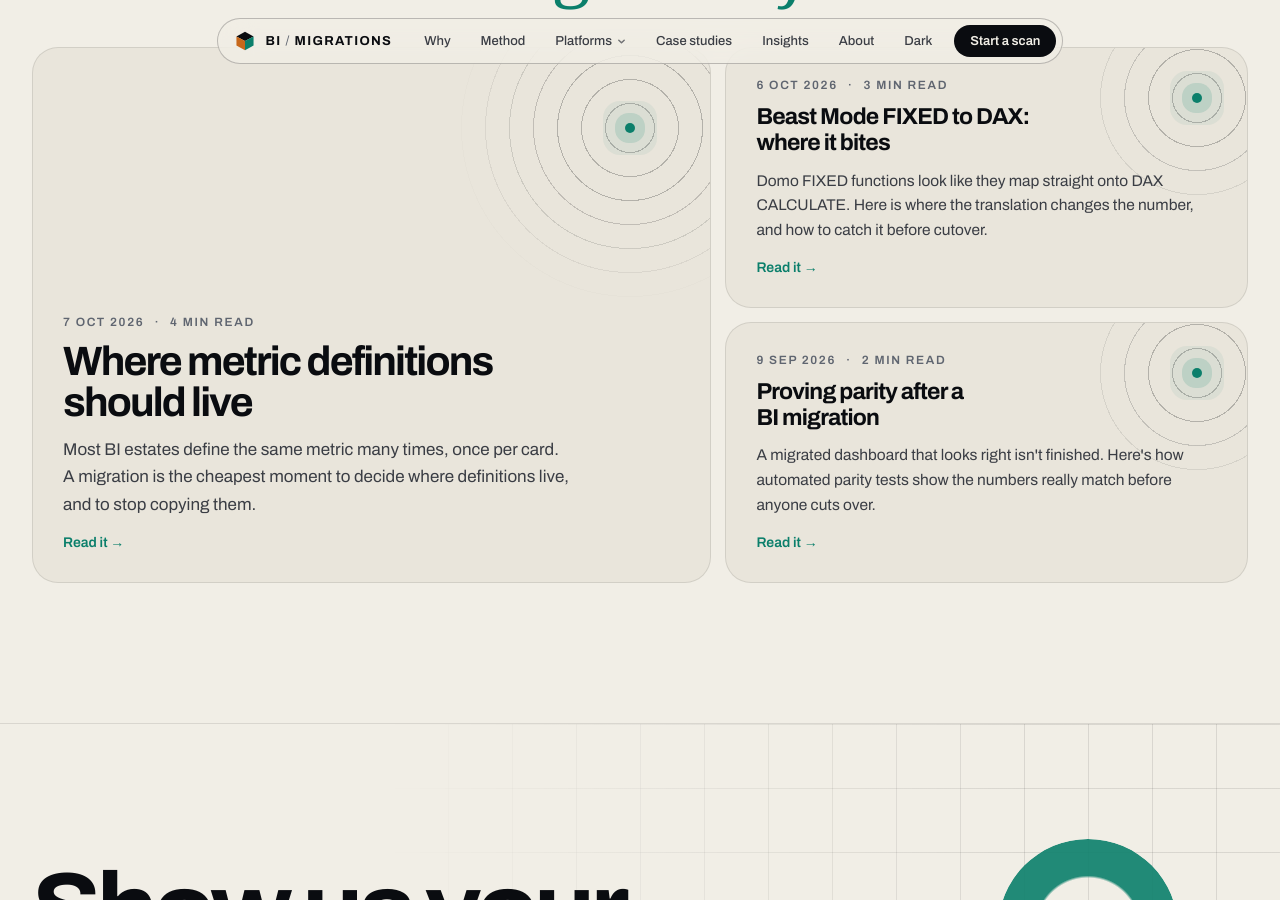
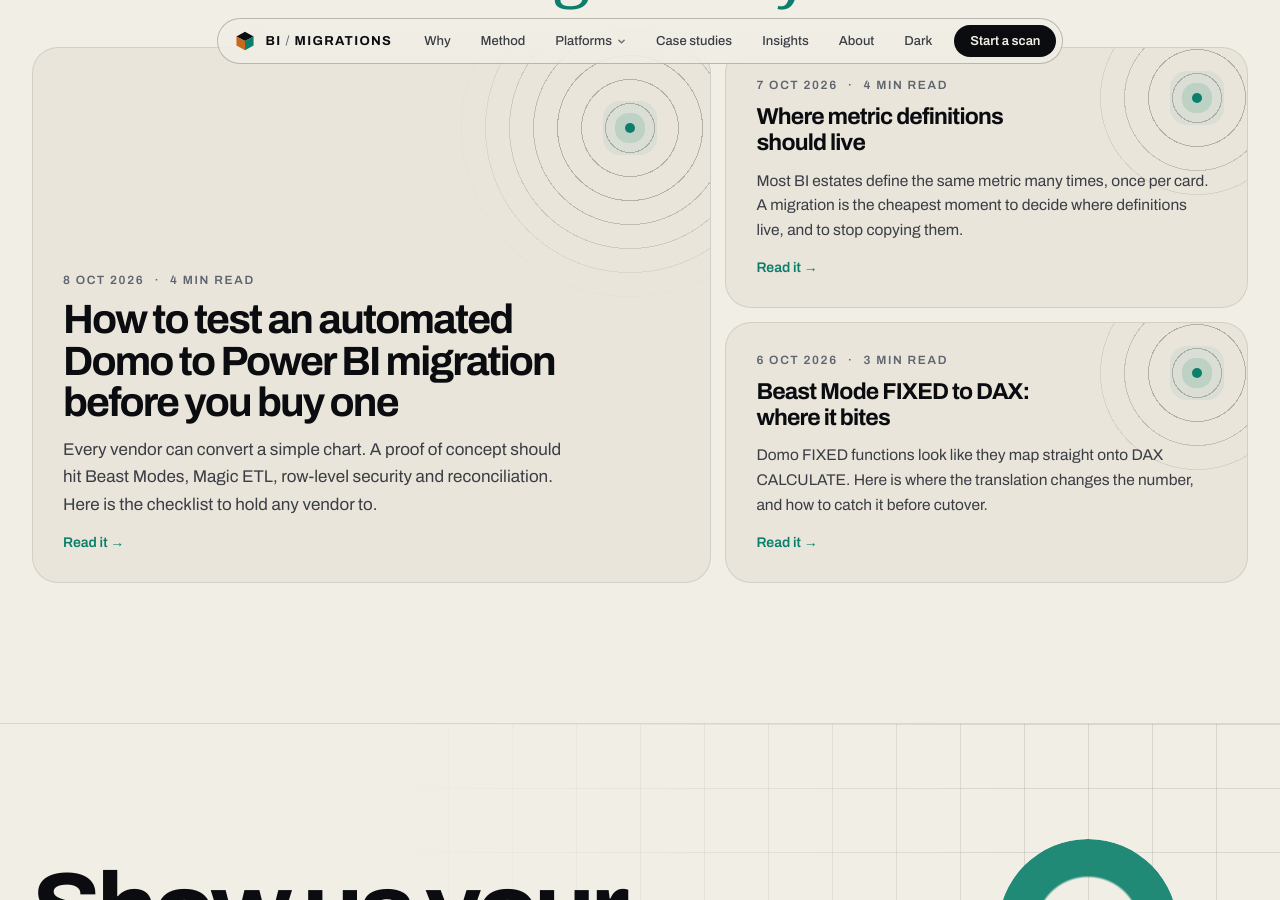
Before and after one commit to BIMigrations/www, a Jekyll site: the page built from index.html, in a window 1280 px wide and 900 px high, scrolled down 6188 px. Built offline with Jekyll 4.4.1, drawn with Linux system fonts in a browser that asks for light colours; some web fonts are replaced; part of the change alters nothing that is shown.

Commit message:
Publish: how to test an automated Domo to Power BI migration; link from Domo page and parity post
Co-Authored-By: Claude Sonnet 5.5 <noreply@anthropic.com>

```diff
--- a/_posts/2026-09-09-proving-parity.md
+++ b/_posts/2026-09-09-proving-parity.md
@@ -38,4 +38,4 @@ Parity isn't only about values. For each security role, check that a user in tha
 
 Parity reports work best as the basis for business sign-off. Instead of "does this look right to you?", owners are asked to approve a report showing every metric that was tested, at which slices, and with what result. That's a much easier conversation, and a much more defensible one.
 
-Parity testing is built into every [full migration](/services/full-migration/). Read more about [risk and governance](/risk-governance/).
+Parity testing is built into every [full migration](/services/full-migration/). Read more about [risk and governance](/risk-governance/). If you are comparing vendors, [here is a checklist for testing a Domo migration](/insights/test-an-automated-domo-migration/) before you commit.
--- /dev/null
+++ b/_posts/2026-10-08-test-an-automated-domo-migration.md
@@ -0,0 +1,37 @@
+---
+title: "How to test an automated Domo to Power BI migration before you buy one"
+heading: "Test the migration on your <em>hardest</em> dashboards."
+description: "Every vendor can convert a simple chart. A proof of concept should hit Beast Modes, Magic ETL, row-level security and reconciliation. Here is the checklist to hold any vendor to."
+author: amy-loomis
+image: /assets/img/og/test-an-automated-domo-migration.png
+---
+
+"Automated" is the most overloaded word in BI migration. To one vendor it means a script that exports Domo card definitions. To another it means a tool that reads the whole estate and writes a native Power BI model. Both will say it in a sales call, and both will convert a bar chart perfectly.
+
+So don't test the bar chart. Here is how I'd run a proof of concept, whoever you are buying from, including us.
+
+## Pick the dashboards that scare you
+
+Choose five to ten. Include a card built on a Magic ETL flow with several joins, a handful of Beast Modes that you suspect are subtly different from each other, one page with row-level restrictions, and one dataset with a scheduled refresh that people complain about when it is late. A vendor who wants to pick the sample for you is telling you something.
+
+## Ask for these seven things
+
+1. **An inventory.** Before anything converts, you should get a list of what exists: DataSets, DataFlows, Beast Modes, cards, pages, permission policies, and who uses them. If the inventory arrives after the conversion, nobody decided what was worth converting.
+2. **Beast Modes as measures, with the reasoning shown.** A Beast Mode is calculated inside one card. A DAX measure is calculated in the filter context of the model. The same formula can return a different number. Ask to see a nested or FIXED-style calculation converted and then explained, not just converted. ([We've written about where this bites.](/insights/beast-mode-fixed-to-dax/))
+3. **What happens to Magic ETL.** It can become Power Query, a dataflow, or SQL upstream in the warehouse. Any of those can be right. Ask which one the tool chose for your flow, and why.
+4. **Security tested as people, not as syntax.** In Power BI, row-level security is a set of roles whose DAX filters decide which rows a viewer sees. Microsoft's documentation is blunt about the edges: RLS only restricts people with the Viewer role in a workspace, and does not apply to Admins, Members or Contributors. For dynamic RLS, its Test as role feature evaluates your own identity, so it cannot show you what a specific external guest would see. A vendor who says "permissions migrated" should show you a real Viewer account seeing the right rows.
+5. **Reconciliation you can read.** Ask for the same metric, for the same slices, from Domo and from Power BI, side by side, with a tolerance and a list of misses. A single "98% match" with no list is not reconciliation.
+6. **A documented exception list.** No tool converts everything. The honest answer to "what didn't convert?" is a specific list with an owner for each item. If the answer is "nothing", ask again.
+7. **Artifacts you keep.** After the engagement, what do you own and can you read it? Models, SQL, definitions, scripts. If the output only runs inside the vendor's environment, you have migrated platforms and rented a new dependency.
+
+## Score it, not the demo
+
+Give each item a plain pass, partial or fail, and write down the evidence. Two vendors who both say "automated" will separate quickly on items 4, 5 and 6, because those are the ones that cannot be faked with a nice screenshot.
+
+Also watch the ratio. Ask how much of your sample converted without a person touching it, and how much needed an engineer. The honest figure will be neither 100% nor a vague "most".
+
+## Where we stand against this list
+
+I work with BI Migrations, so judge this section accordingly. Our [Domo to Power BI migration](/domo-to-power-bi/) starts from a read-only metadata export that inventories every DataSet, DataFlow, Beast Mode, card, page and permission policy with usage, which is item 1. Every translated Beast Mode is parity-tested against the original card, which is item 5. Engineers handle what the tooling can't convert, which is the beginning of item 6. And the estate lands in [open specifications](/open-specifications/) you keep, which is item 7. Around 78% of an estate is converted by tooling.
+
+Hold us to the list the same way. The [free estate scan](/services/estate-assessment/) is the cheapest place to start, and your hardest ten dashboards are the right test.
--- a/domo-to-power-bi.md
+++ b/domo-to-power-bi.md
@@ -85,7 +85,7 @@ Every part of a Domo instance has a native home in Power BI. The [concept mappin
 
 ### Beast Modes to DAX
 
-A Beast Mode is evaluated inside a single card. A DAX measure is evaluated in the semantic model's filter context, across related tables. The same formula can give a different answer, which is why every translated Beast Mode is parity-tested, not just converted.
+A Beast Mode is evaluated inside a single card. A DAX measure is evaluated in the semantic model's filter context, across related tables. The same formula can give a different answer, which is why every translated Beast Mode is parity-tested, not just converted. Evaluating vendors? Here is [how to test an automated Domo migration](/insights/test-an-automated-domo-migration/) before you buy one.
 
 ### Duplicated calculations
 
```
Also changed, not shown: assets/img/og/test-an-automated-domo-migration.png (added).
